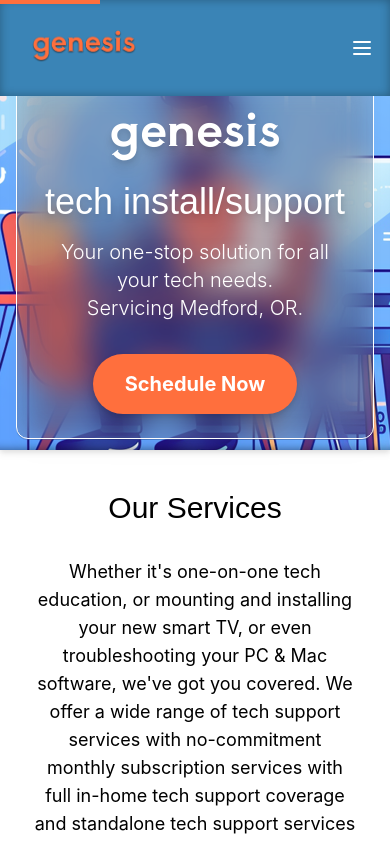
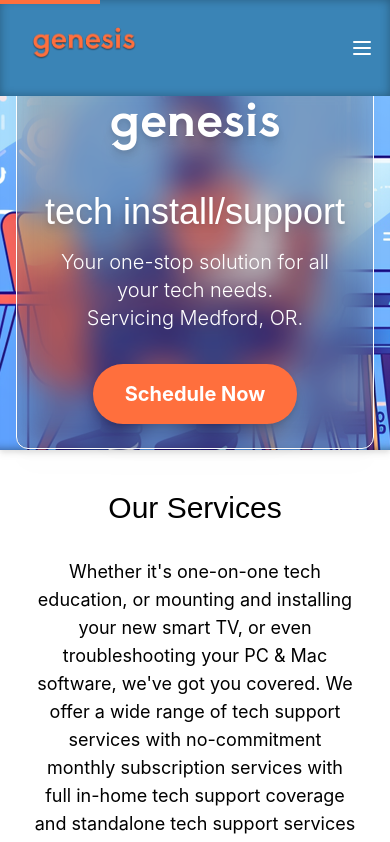
Before and after one commit to MonkeyCrumbs999/Genesis-Tech-Support, a React (Create React App) app: page / in a window 390 px wide. Shown: the top 842 px of the page. Built offline with nearby package versions, Linux system fonts and the light colour scheme.

Commit message:
Adjusted padding

```diff
--- a/src/index.css
+++ b/src/index.css
@@ -31,7 +31,7 @@ code {
 
 @media (max-width: 640px) {
   h1 {
-    padding-bottom: 0.2em;
+    padding-bottom: 0.6em;
   }
 }
 
```
